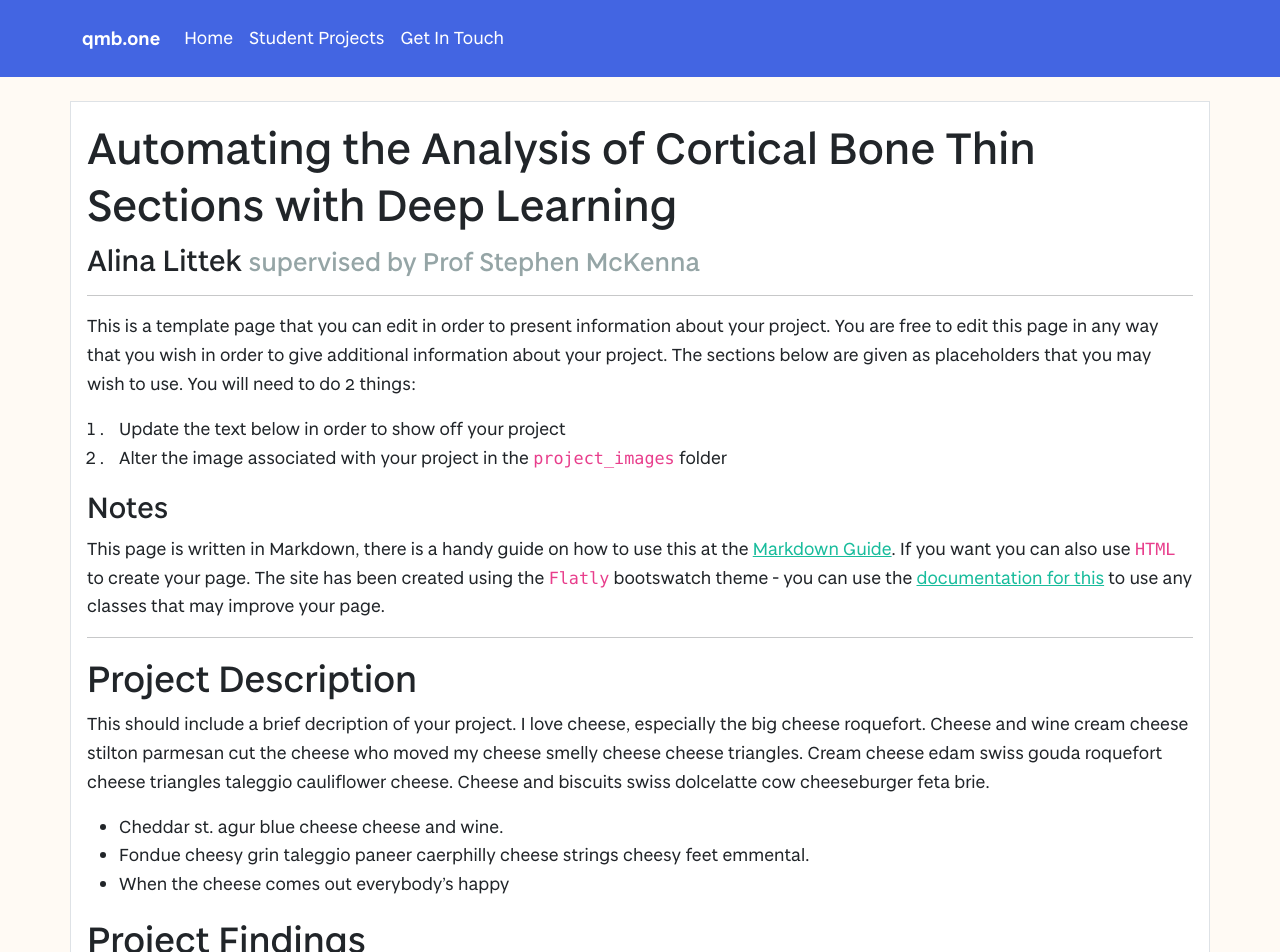
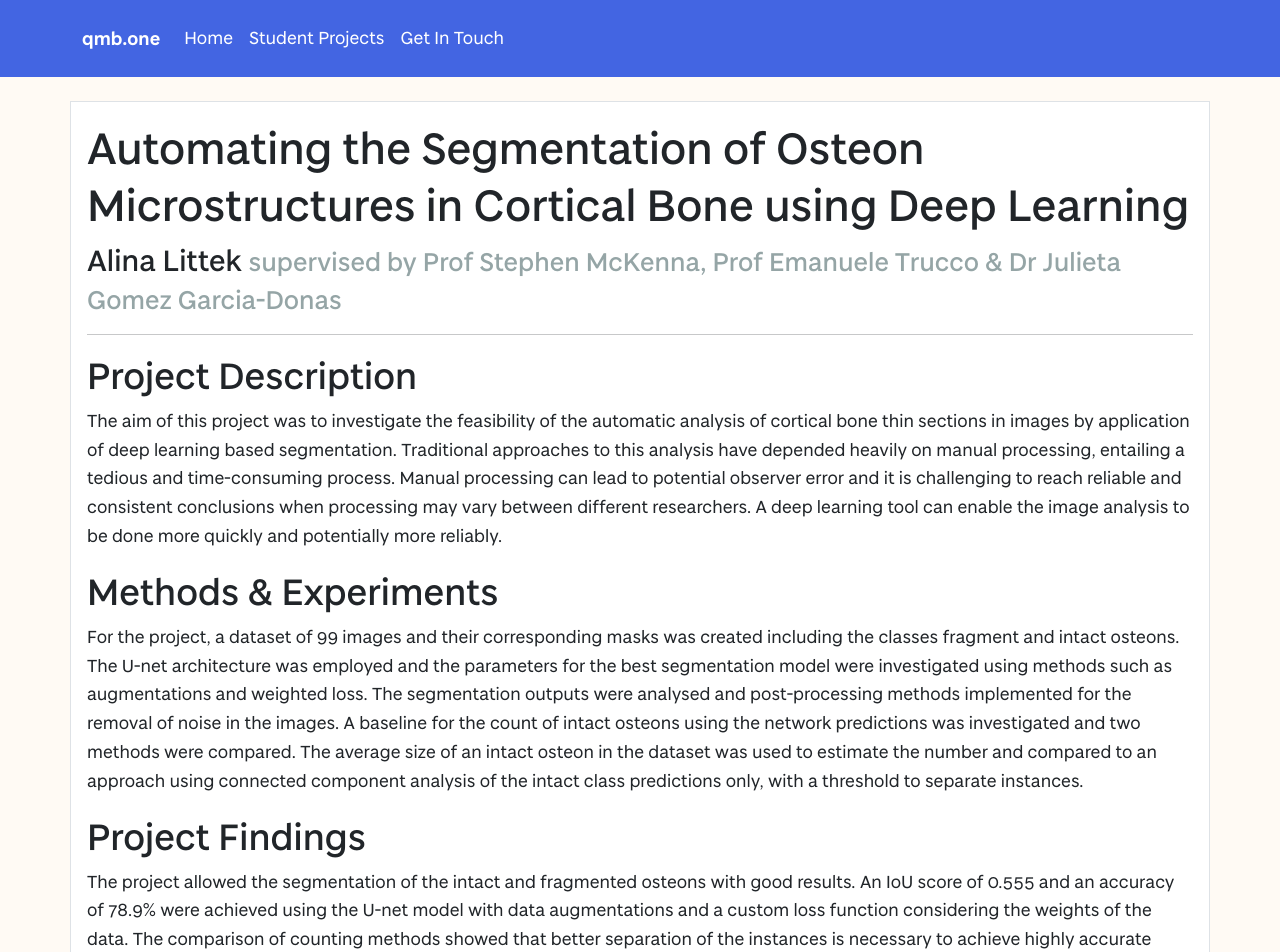
Before and after one commit to vivienprk/degree-show-2022, a Jekyll site: the page built from projects/AlinaLittek.md, in a window 1280 px wide and 1400 px high. Shown: the top 952 px of the window. Built offline with Jekyll 4.4.1, drawn with Linux system fonts in a browser that asks for light colours; our own code applies the rules of GitHub Pages for plain Markdown files; some of the changed text lies outside the part shown.

Commit message:
website text and image

```diff
--- a/projects/AlinaLittek.md
+++ b/projects/AlinaLittek.md
@@ -1,36 +1,18 @@
 ---
 layout: project
 studentName: "Alina Littek"
-supervisorName: "Prof Stephen McKenna"
-projectTitle: "Automating the Analysis of Cortical Bone Thin Sections with Deep Learning"
-projectImage: "sampleImage.jpg"
-
+supervisorName: "Prof Stephen McKenna, Prof Emanuele Trucco &  Dr Julieta Gomez Garcia-Donas"
+projectTitle: "Automating the Segmentation of Osteon Microstructures in Cortical Bone using Deep Learning"
+projectImage: "AlinaLittek_seg.png"
 ---
 
-This is a template page that you can edit in order to present information about your project. You are free to edit this page in any way that you wish in order to give additional information about your project. The sections below are given as placeholders that you may wish to use. You will need to do 2 things:
+## Project Description
+The aim of this project was to investigate the feasibility of the automatic analysis of cortical bone thin sections in images by application of deep learning based segmentation. Traditional approaches to this analysis have depended heavily on manual processing, entailing a tedious and time-consuming process. Manual processing can lead to potential observer error and it is challenging to reach reliable and consistent conclusions when processing may vary between different researchers.  A deep learning tool can enable the image analysis to be done more quickly and potentially more reliably.
 
-1. Update the text below in order to show off your project
-2. Alter the image associated with your project in the `project_images` folder
-
-### Notes
-This page is written in Markdown, there is a handy guide on how to use this at the [Markdown Guide](https://www.markdownguide.org/cheat-sheet/). If you want you can also use `HTML` to create your page. The site has been created using the `Flatly` bootswatch theme - you can use the [documentation for this](https://bootswatch.com/flatly/) to use any classes that may improve your page.
-
-<hr>
-
-## Project Description
-This should include a brief decription of your project. I love cheese, especially the big cheese roquefort. Cheese and wine cream cheese stilton parmesan cut the cheese who moved my cheese smelly cheese cheese triangles. Cream cheese edam swiss gouda roquefort cheese triangles taleggio cauliflower cheese. Cheese and biscuits swiss dolcelatte cow cheeseburger feta brie.
-
-- Cheddar st. agur blue cheese cheese and wine.
-- Fondue cheesy grin taleggio paneer caerphilly cheese strings cheesy feet emmental.
-- When the cheese comes out everybody's happy
+## Methods & Experiments
+For the project, a dataset of 99 images and their corresponding masks was created including the classes fragment and intact osteons. The U-net architecture was employed and the parameters for the best segmentation model were investigated using methods such as augmentations and weighted loss. The segmentation outputs were analysed and post-processing methods implemented for the removal of noise in the images.
+A baseline for the count of intact osteons using the network predictions was investigated and two methods were compared. The average size of an intact osteon in the dataset was used to estimate the number and compared to an approach using connected component analysis of the intact class predictions only, with a threshold to separate instances.
 
 ## Project Findings
-This section should talk about the main findings of your project and the key parts that you want to show off.
-
-## Project Media
-If you are really keen you can also create a video to demonstrate your project and embed this in the page. An example of a youTube video being embedded is below. You will want to change the width of this to be 100% and put the height as something around 500.
-
-
-<iframe width="100%" height="500" src="https://www.youtube.com/embed/YUEaupJk5AI" title="YouTube video player" frameborder="0" allow="accelerometer; autoplay; clipboard-write; encrypted-media; gyroscope; picture-in-picture" allowfullscreen></iframe>
-
-Cheddar st. agur blue cheese cheese and wine. Fondue cheesy grin taleggio paneer caerphilly cheese strings cheesy feet emmental. When the cheese comes out everybody's happy
+The project allowed the segmentation of the intact and fragmented osteons with good results. An IoU score of 0.555 and an accuracy of 78.9% were achieved using the U-net model with data augmentations and a custom loss function considering the weights of the data.
+The comparison of counting methods showed that better separation of the instances is necessary to achieve highly accurate results,  but good estimations could be reached without perfect segmentations. Using the average size of an intact osteon achieved acceptable results counting the intact osteons in the images. The method using connected component analysis on the intact predictions tended to undercount the instances because of the limited separation between components. A larger dataset is necessary to improve segmnetations and allow more accurate predictions.
```
Also changed, not shown: 1 other file.
